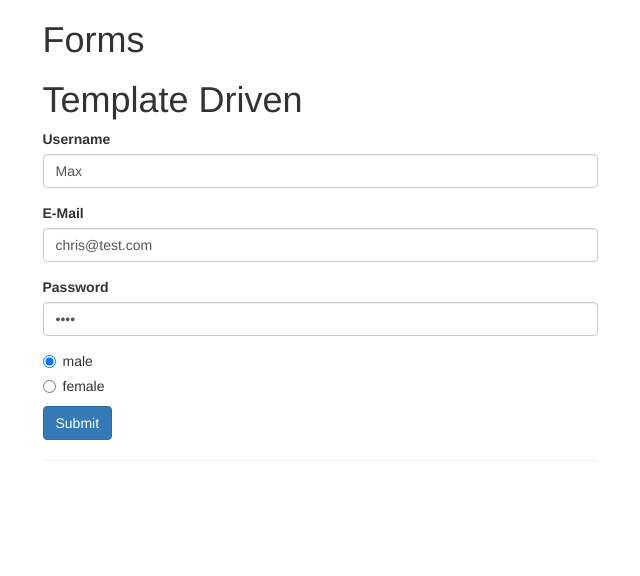
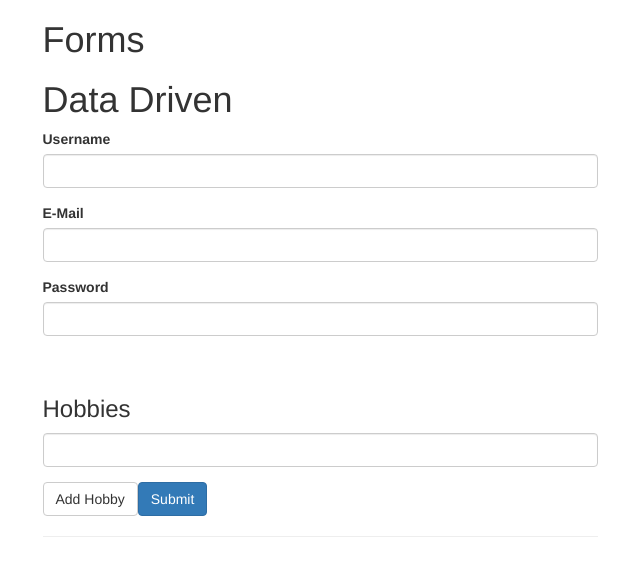
Before and after one commit to NicolasBouhours/FormCourses, an Angular app: page / in a window 1280 px wide. Shown: the top 576 px of the page, without its empty margins (320-960 px from the left). Built offline with nearby package versions, Linux system fonts and the light colour scheme.

Commit message:
STEP 115 - Creating a Form (Data-Driven)

```diff
--- a/src/app/app.component.html
+++ b/src/app/app.component.html
@@ -2,7 +2,7 @@
   <div class="row">
     <div class="col-md-6 col-md-offset-3">
       <h1>Forms</h1>
-      <template-driven></template-driven>
+      <data-driven></data-driven>
       <hr>
     </div>
   </div>
--- a/src/app/data-driven/data-driven.component.ts
+++ b/src/app/data-driven/data-driven.component.ts
@@ -1,9 +1,18 @@
 import { Component } from '@angular/core';
+import { FormGroup, FormControl } from '@angular/forms';
 
 @Component({
     selector: 'data-driven',
     templateUrl: 'data-driven.component.html'
 })
 export class DataDrivenComponent {
+    myForm: FormGroup;
 
+    constructor() {
+        this.myForm = new FormGroup({
+          'username': new FormControl(),
+          'email': new FormControl(),
+          'password': new FormControl()
+        });
+    }
 }
```
